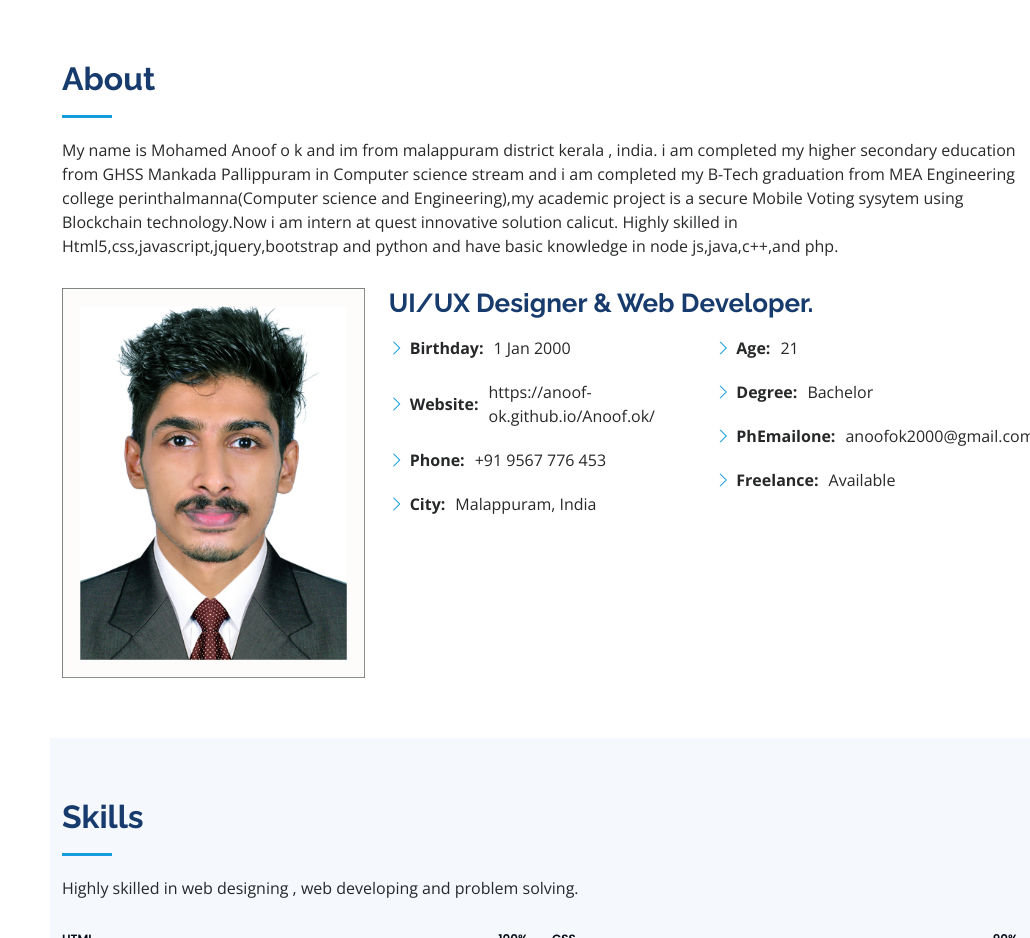
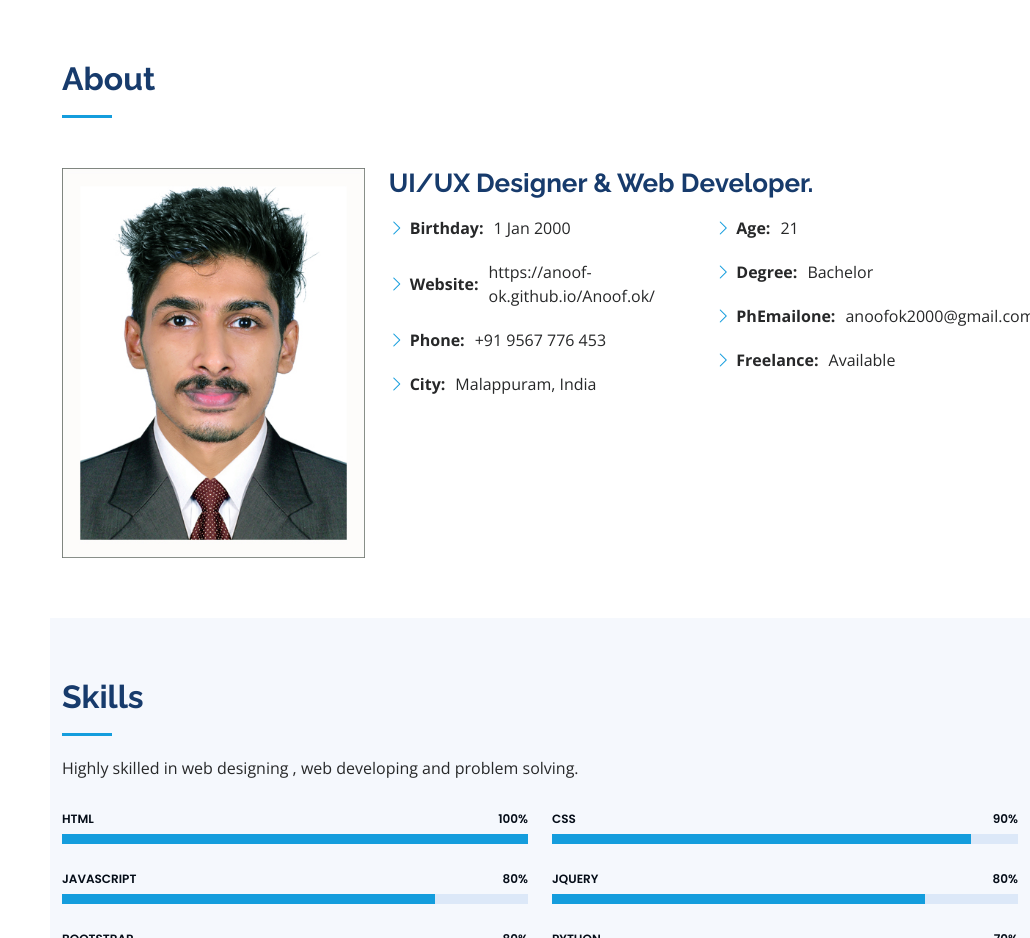
Before and after one commit to anoof-ok/Anoof.ok, a plain HTML site: page index.html in a window 1280 px wide. Shown: the part 800-1738 px from the top of the page, without its empty margins (250-1280 px from the left). Drawn offline with nearby package versions, Linux system fonts and the light colour scheme.

Commit message:
Update index.html
about is null

```diff
--- a/index.html
+++ b/index.html
@@ -85,9 +85,7 @@
 
         <div class="section-title">
           <h2>About</h2>
-          <p>My name is Mohamed Anoof o k and im from malappuram district kerala , india. i am completed my higher secondary education from GHSS Mankada Pallippuram in Computer science stream and i am completed my B-Tech graduation from MEA
-            Engineering college perinthalmanna(Computer science and Engineering),my academic project is a secure Mobile Voting sysytem using Blockchain technology.Now i am intern at quest innovative solution calicut. Highly skilled in Html5,css,javascript,jquery,bootstrap and python
-            and have basic knowledge in node js,java,c++,and php. </p>
+          <p> </p>
         </div>
 
         <div class="row">
```
